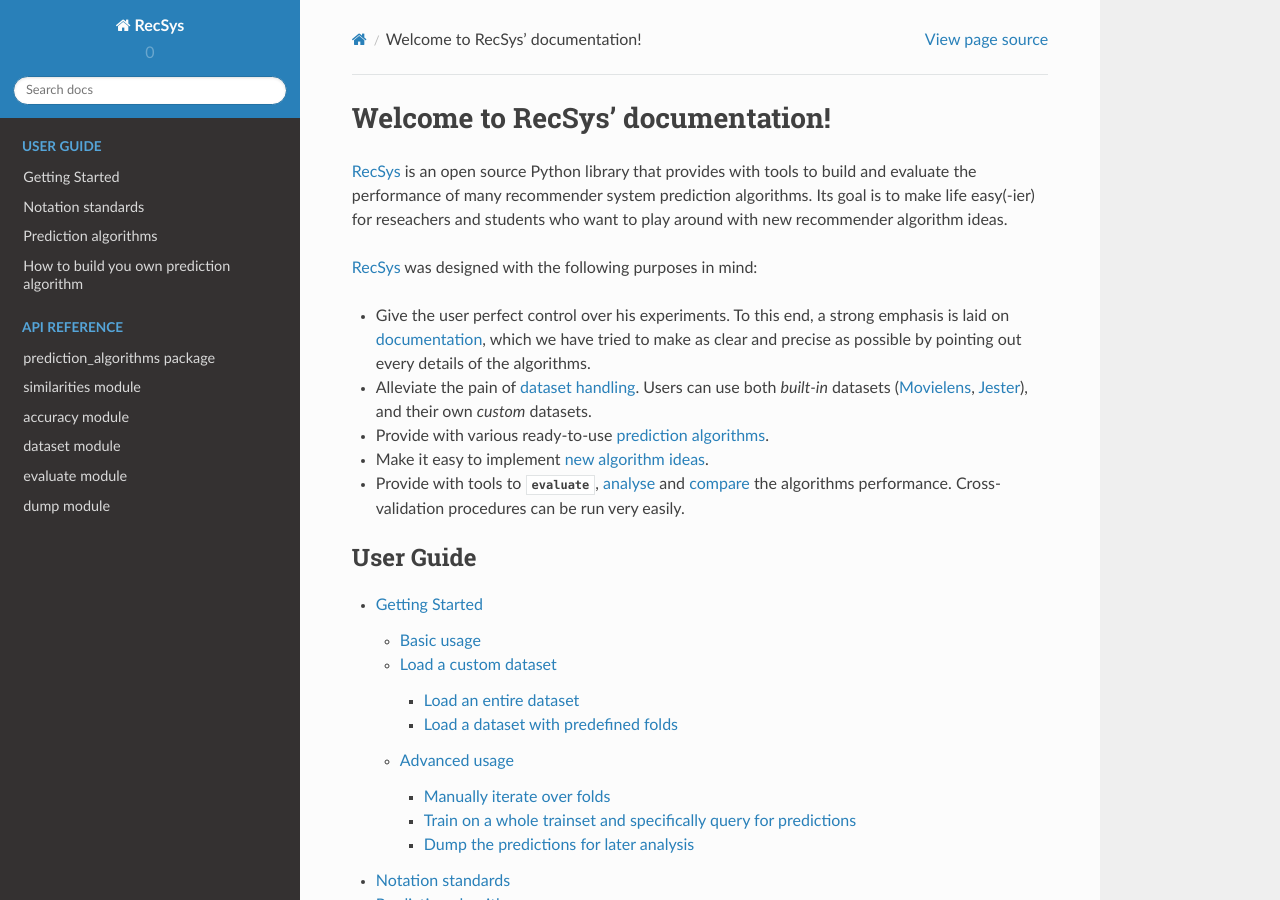
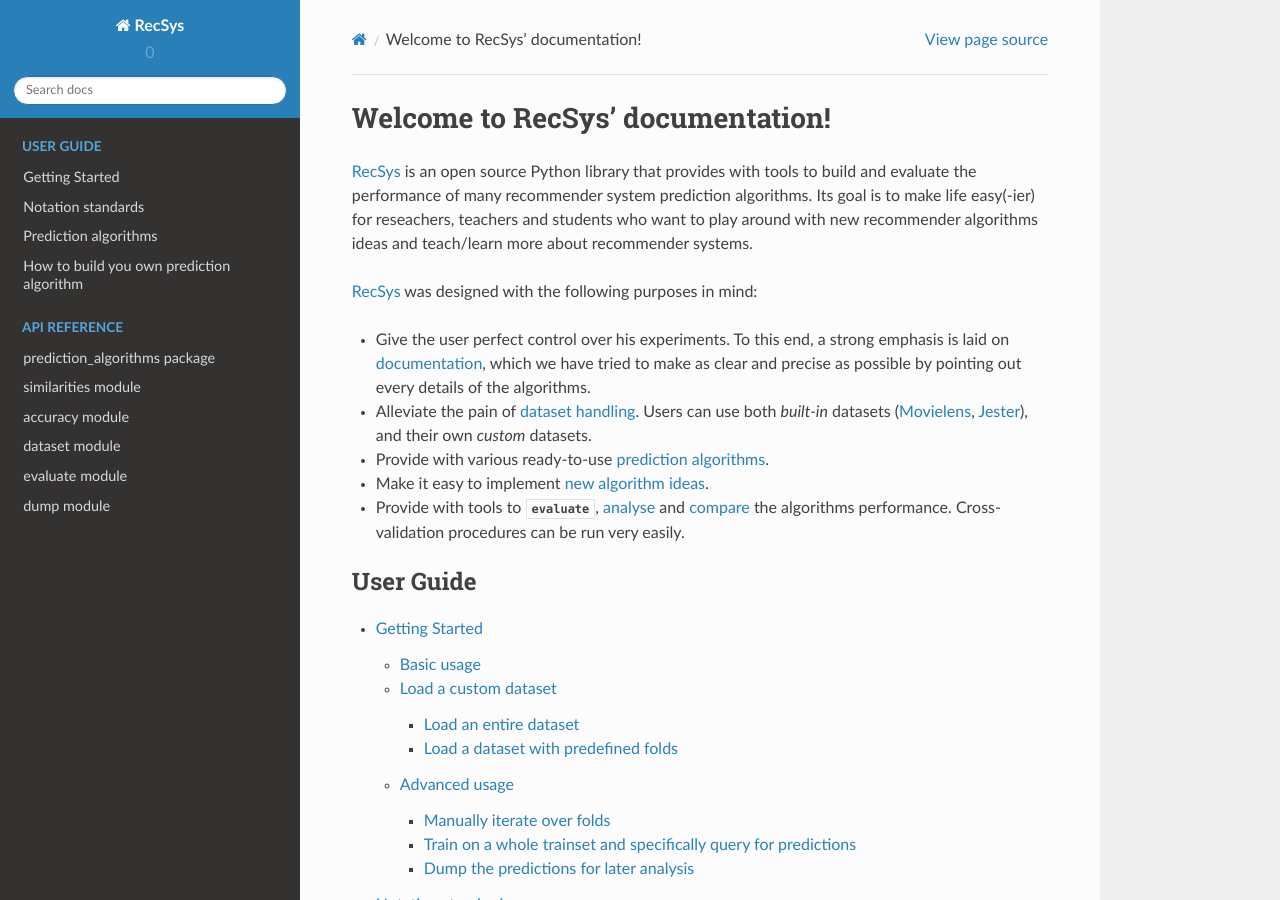
Before and after one commit to NicolasHug/Surprise, a Sphinx documentation site: the page built from doc/source/index.rst, in a window 1280 px wide and 900 px high. Built offline with Sphinx 7.4.7 and the Read the Docs theme 2.0.0, drawn with Linux system fonts in a browser that asks for light colours.

```diff
--- a/doc/source/index.rst
+++ b/doc/source/index.rst
@@ -11,8 +11,8 @@ Welcome to RecSys' documentation!
 `RecSys <https://github.com/Niourf/RecSys>`_ is an open source Python library
 that provides with tools to build and evaluate the performance of many
 recommender system prediction algorithms. Its goal is to make life easy(-ier)
-for reseachers and students who want to play around with new recommender
-algorithm ideas.
+for reseachers, teachers and students who want to play around with new
+recommender algorithms ideas and teach/learn more about recommender systems.
 
 `RecSys <https://github.com/Niourf/RecSys>`_ was designed with the following
 purposes in mind:
```
Also changed, not shown: README.md (+2 -2 lines).
